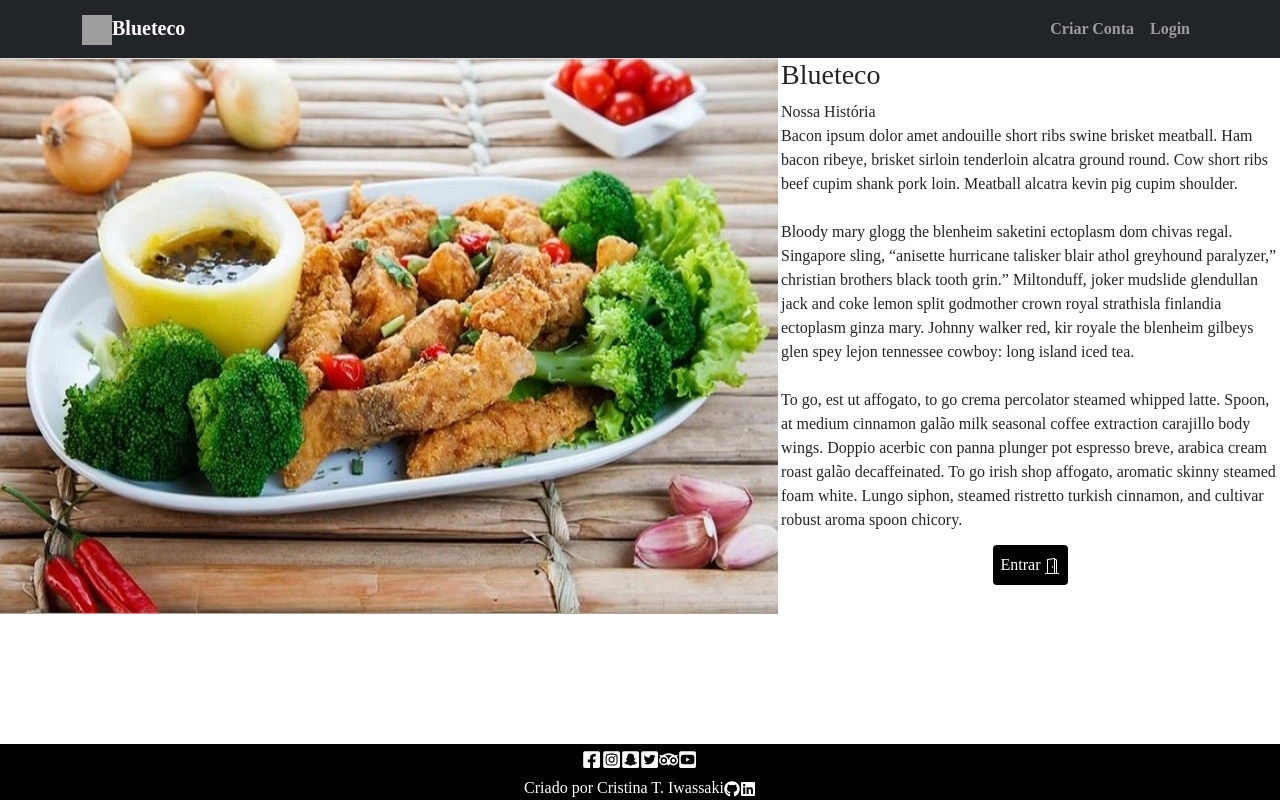
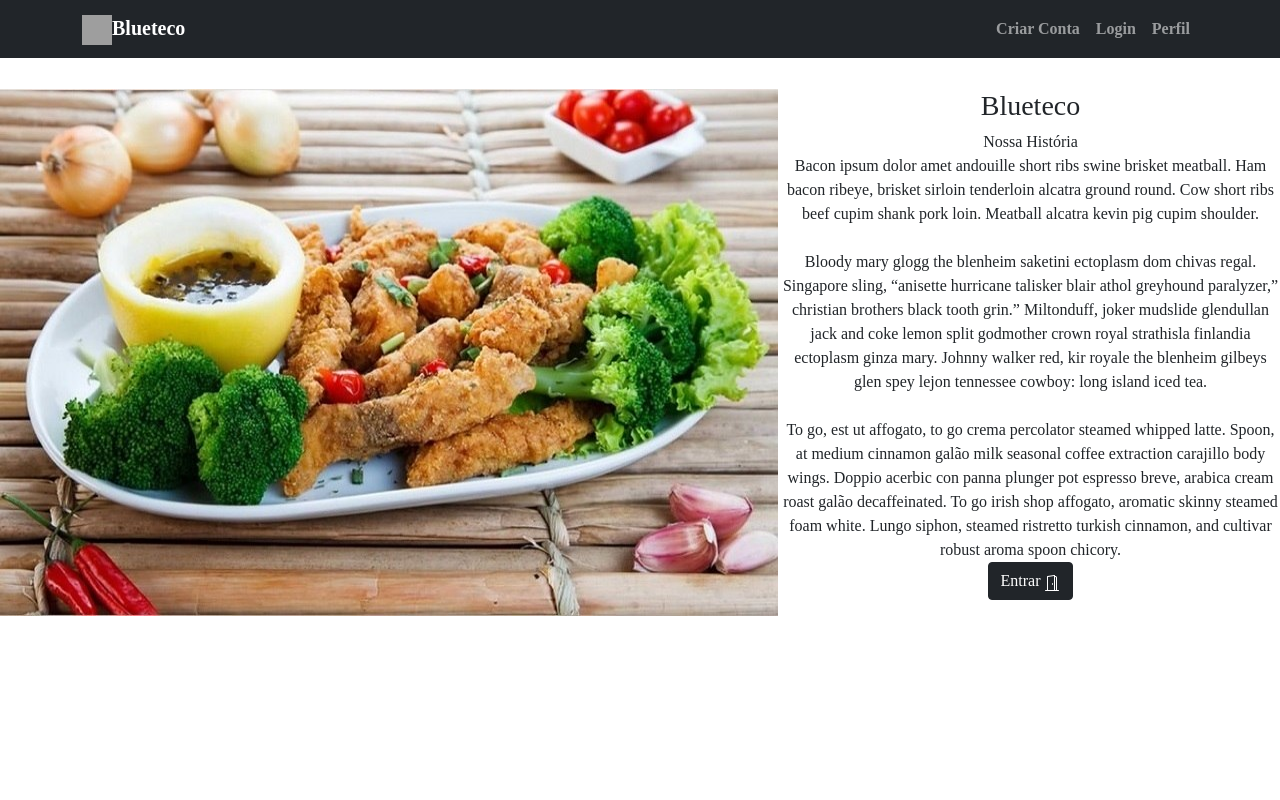
Before and after one commit to c-Tos1wa/blueteco, a React (Vite) app in the folder blueteco_front/: page / in a window 1280 px wide. Built offline with nearby package versions, Linux system fonts and the light colour scheme; grey boxes are pictures that could not be loaded; a web font is replaced by a local one.

Commit message:
página de perfil para usuário logado

```diff
--- a/blueteco_front/src/App.jsx
+++ b/blueteco_front/src/App.jsx
@@ -3,7 +3,7 @@ import { Home } from './pages/Home'
 import { Login } from './pages/Login'
 import { SignUp } from './pages/SignUp'
 import { Products } from './pages/Products'
-import { Profile} from './pages/Profile'
+import { Profile } from './pages/Profile'
 
 
 function App() {
--- a/blueteco_front/src/components/MenuBar.jsx
+++ b/blueteco_front/src/components/MenuBar.jsx
@@ -20,6 +20,7 @@ export const MenuBar = () => {
       <Nav>
         <Nav.Link href="/criar_conta">Criar Conta</Nav.Link>
         <Nav.Link href="/login">Login</Nav.Link>
+        <Nav.Link href='/perfil'>Perfil</Nav.Link>
       </Nav>
     </Container>
   </Navbar>
--- a/blueteco_front/src/main.jsx
+++ b/blueteco_front/src/main.jsx
@@ -3,7 +3,7 @@ import ReactDOM from 'react-dom'
 import { BrowserRouter } from 'react-router-dom'
 import App from './App'
 import { MenuBar } from './components/MenuBar'
-import { FooterStyled } from './components/FooterPart'
+// import { FooterStyled } from './components/FooterPart'
 import axios from 'axios';
 
 import 'bootstrap/dist/css/bootstrap.min.css';
@@ -20,7 +20,7 @@ ReactDOM.render(
     <BrowserRouter>
       <App />
     </BrowserRouter>
-    <FooterStyled />
+    {/* <FooterStyled /> */}
   </React.StrictMode>,
   document.getElementById('root')
 )
--- a/blueteco_front/src/pages/Home/index.jsx
+++ b/blueteco_front/src/pages/Home/index.jsx
@@ -10,33 +10,17 @@ const Front = styled.img`
 const Main = styled.div`
   display: flex;
   gap: 3px;
+  margin: 1.9rem 0;
 `
 
-const Final = styled.div`
-  display: flex;
-  justify-content: center;
+const Text = styled.p`
+  text-align: center;
 `
-
-const Enter = styled(Button)`
-
-  color: #fff;
-  background-color: #000;
-  padding: 0.5rem;
-  border: none;
-  margin: 0.8rem 0;
-
-  &:hover{
-    background-color: #000;
-    color: #fff;
-    box-shadow: 5px 10px #696969;
-  }
-`
-
 export const Home = () => {
   return (
     <Main>
       <Front src={food} alt="Foto de comida de boteco" />
-      <p>
+      <Text>
         <h3>Blueteco</h3>
         Nossa História
         <br />
@@ -57,12 +41,13 @@ export const Home = () => {
         To go irish shop affogato, aromatic skinny steamed foam white. Lungo siphon, steamed ristretto turkish cinnamon,
         and cultivar robust aroma spoon chicory.
         <br />
-        <Final>
-          <Enter href="/produtos">
+          <Button
+            href="/produtos"
+            variant='dark'
+          >
             Entrar <BsDoorOpen />
-          </Enter>
-        </Final>
-      </p>
+          </Button>
+      </Text>
     </Main>
   )
 }
--- a/blueteco_front/src/pages/Profile/index.jsx
+++ b/blueteco_front/src/pages/Profile/index.jsx
@@ -1,5 +1,71 @@
+import { useState, useEffect } from 'react'
+import axios from 'axios'
+import styled from 'styled-components'
+
+const Info = styled.div`
+  display: flex;
+  flex-direction: column;
+  font-weight: 600;
+  align-items: center;
+`
+
+const ProfileData = styled.div`
+  display: flex;
+  flex-direction: column;
+  justify-content: center;
+  align-items: center;
+  margin-top: 3rem;
+
+  img{
+    border-radius:100%;
+    width: 10%;
+  }
+`
+
+
 export const Profile = () => {
+  const [user, setUser] = useState({});
+  const [loggedIn, setLoggedIn] = useState(false);
+
+  useEffect(() => {
+    const token = localStorage.token;
+
+    if(!token){
+      setLoggedIn(false);
+    }
+
+    const config = {
+      headers: {
+        Authorization: `Bearer ${token}`
+      }
+    };
+
+    axios.get('/auth', config)
+      .then((response) => {
+        setLoggedIn(true)
+        setUser(response.data)
+      })
+  }, [loggedIn]);
+
+
   return(
-    <h2>Perfil do Usuário</h2>
+    <>
+      {
+        loggedIn ? (
+          <ProfileData>
+            <h2>Perfil do Usuário</h2>
+            <img src={user.imageUrl} />
+            <h3>{`${user.name} ${user.lastName}`}</h3>
+            <Info>
+              <p>Ajudando o Blueteco como {user.ocupation}</p>
+              <p>Festa de Aniversário em {user.birthDate}</p>
+              <p>Sócio desde {user.createdAt}</p>
+            </Info>
+          </ProfileData>
+        ) : (
+          <h2>FAÇA LOGIN</h2>
+        )
+      }
+    </>
   )
 }
```
